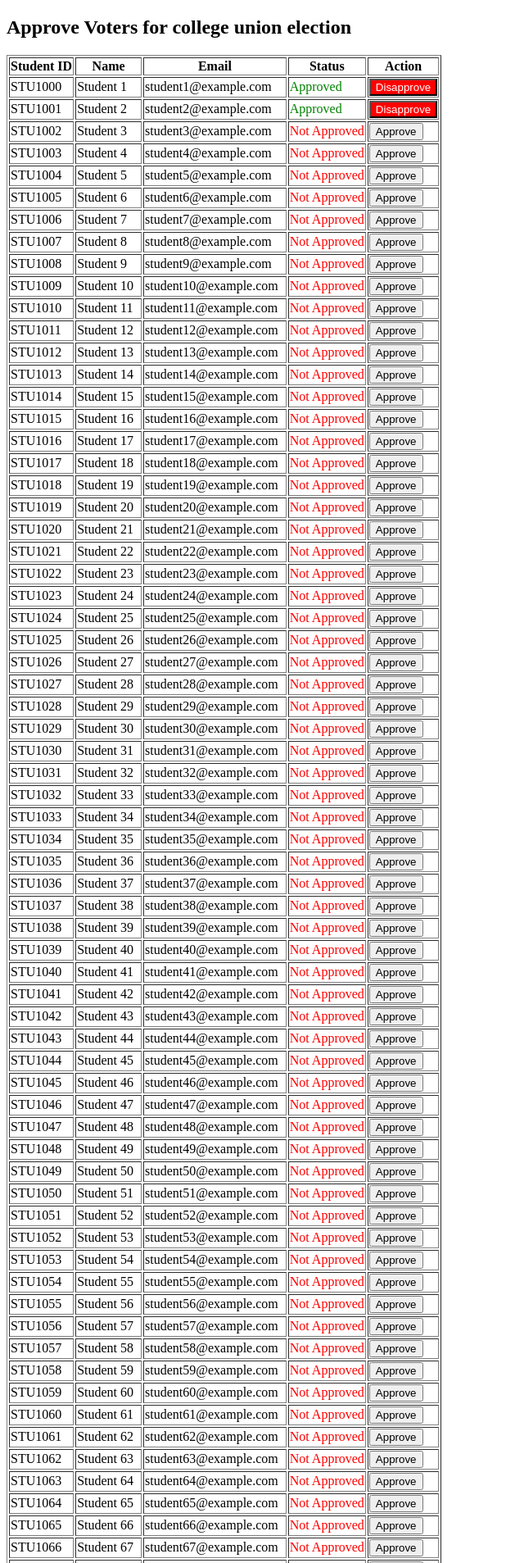
After one commit to muhdzaheermv/votesphere-e-voting, a Django app: page /campaigns/1/voters/approve/ in a window 1280 px wide. The commit adds this page. Shown: the top 1907 px of the page at 82% size, without its empty margins (0-640 px from the left). Run offline with Django 5.2, Linux system fonts and the light colour scheme; data comes from the database, SQL or seed files in the repository; both versions use the stored data as it was after the commit.

Commit message:
voter approve

```diff
--- a/vote/models.py
+++ b/vote/models.py
@@ -43,8 +43,8 @@ class Candidate(models.Model):
         return self.name
 
 class Voter(models.Model):
-    campaign = models.ForeignKey('ElectionCampaign', on_delete=models.CASCADE)  # ✅ Add this line
-    student_id = models.CharField(max_length=20, unique=True)
+    campaign = models.ForeignKey(ElectionCampaign, on_delete=models.CASCADE)
+    student_id = models.CharField(max_length=50, unique=True)
     name = models.CharField(max_length=255)
     date_of_birth = models.DateField()
     email = models.EmailField(unique=True)
@@ -52,10 +52,12 @@ class Voter(models.Model):
     course_name = models.CharField(max_length=255)
     department = models.CharField(max_length=255)
     year_of_study = models.IntegerField()
-    semester = models.IntegerField()
+    semester = models.CharField(max_length=20)
+    is_approved = models.BooleanField(default=False)  # ✅ Approval status
 
     def __str__(self):
         return f"{self.name} ({self.student_id})"
+
 
 class Vote(models.Model):
     voter = models.ForeignKey("Voter", on_delete=models.CASCADE)
--- /dev/null
+++ b/vote/templates/approve_voters.html
@@ -0,0 +1,56 @@
+<!DOCTYPE html>
+<html lang="en">
+<head>
+    <meta charset="UTF-8">
+    <title>Approve Voters</title>
+</head>
+<body>
+    <h2>Approve Voters for {{ campaign.name }}</h2>
+
+    {% for message in messages %}
+        <p style="color: green;">{{ message }}</p>
+    {% endfor %}
+
+    <table border="1">
+        <tr>
+            <th>Student ID</th>
+            <th>Name</th>
+            <th>Email</th>
+            <th>Status</th>
+            <th>Action</th>
+        </tr>
+        {% for voter in voters %}
+            <tr>
+                <td>{{ voter.student_id }}</td>
+                <td>{{ voter.name }}</td>
+                <td>{{ voter.email }}</td>
+                <td>
+                    {% if voter.is_approved %}
+                        <span style="color: green;">Approved</span>
+                    {% else %}
+                        <span style="color: red;">Not Approved</span>
+                    {% endif %}
+                </td>
+                <td>
+                    {% if not voter.is_approved %}
+                        <a href="{% url 'approve_voter' voter.id %}" onclick="return confirm('Approve this voter?');">
+                            <button>Approve</button>
+                        </a>
+                    {% else %}
+                        <a href="{% url 'disapprove_voter' voter.id %}" onclick="return confirm('Disapprove this voter?');">
+                            <button style="background-color: red; color: white;">Disapprove</button>
+                        </a>
+                    {% endif %}
+                </td>
+            </tr>
+        {% empty %}
+            <tr>
+                <td colspan="5">No voters available.</td>
+            </tr>
+        {% endfor %}
+    </table>
+
+    <br>
+
+</body>
+</html>
--- a/vote/templates/campaign_list.html
+++ b/vote/templates/campaign_list.html
@@ -42,6 +42,10 @@
                 <button>View Voters List</button>
             </a>
 
+            <a href="{% url 'approve_voters' campaign.id %}">
+                <button style="background-color: blue; color: white;">Approve Voters</button>
+            </a>
+
         </li>
     {% endfor %}
 </ul>
--- a/vote/urls.py
+++ b/vote/urls.py
@@ -40,6 +40,10 @@ urlpatterns = [
     path("voter/<int:voter_id>/vote/", views.vote_page, name="vote_page"),
     path("elections/<int:election_id>/vote/submit/", views.submit_vote, name="submit_vote"),
 
+    path('campaigns/<int:campaign_id>/voters/approve/', views.approve_voters, name='approve_voters'),
+    path('voter/<int:voter_id>/approve/', views.approve_voter, name='approve_voter'),
+    path('voter/<int:voter_id>/disapprove/', views.disapprove_voter, name='disapprove_voter'),
+
 
 
 
--- a/vote/views.py
+++ b/vote/views.py
@@ -7,6 +7,7 @@ from .models import ElectionManager,ElectionCampaign,Election,Candidate,Voter,Vo
 from django.contrib import messages
 from django.core.files.storage import FileSystemStorage
 from django.core.exceptions import ValidationError
+from django.urls import reverse
 from django.core.files.storage import default_storage
 
 def index(request):
@@ -300,11 +301,24 @@ def delete_all_voters(request, campaign_id):
 
 def voter_login(request):
     if request.method == "POST":
-        student_id = request.POST["student_id"]
-        voter = get_object_or_404(Voter, student_id=student_id)
+        student_id = request.POST.get("student_id")
 
-        request.session["voter_id"] = voter.id  # ✅ Save voter ID in session
-        return redirect("voter_dashboard", voter_id=voter.id)
+        try:
+            voter = Voter.objects.get(student_id=student_id)
+
+            if not voter.is_approved:  # ✅ Check if voter is approved
+                messages.error(request, "Your account is not approved yet. Please contact the election manager.")
+                return redirect("voter_login")  # 🔄 Redirect back to login page with error
+
+            # ✅ If approved, store voter ID in session
+            request.session["voter_id"] = voter.id
+
+            # ✅ Redirect to voter dashboard with voter ID
+            return redirect(reverse("voter_dashboard", args=[voter.id]))
+
+        except Voter.DoesNotExist:
+            messages.error(request, "Invalid Student ID. Please try again.")
+            return redirect("voter_login")
 
     return render(request, "voter_login.html")
 
@@ -337,3 +351,22 @@ def submit_vote(request, election_id):
         return redirect("vote_page", voter_id=voter.id)
 
     return redirect("vote_page", voter_id=request.session.get("voter_id"))
+
+def approve_voters(request, campaign_id):
+    campaign = get_object_or_404(ElectionCampaign, id=campaign_id)
+    voters = Voter.objects.filter(campaign=campaign)  # Get voters of the campaign
+    return render(request, "approve_voters.html", {"campaign": campaign, "voters": voters})
+
+def approve_voter(request, voter_id):
+    voter = get_object_or_404(Voter, id=voter_id)
+    voter.is_approved = True
+    voter.save()
+    messages.success(request, f"Voter {voter.name} has been approved!")
+    return redirect("approve_voters", campaign_id=voter.campaign.id)
+
+def disapprove_voter(request, voter_id):
+    voter = get_object_or_404(Voter, id=voter_id)
+    voter.is_approved = False
+    voter.save()
+    messages.success(request, f"Voter {voter.name} has been disapproved.")
+    return redirect("approve_voters", campaign_id=voter.campaign.id)
```
Also changed, not shown: vote/templates/voter_login.html (+8 -0 lines), db.sqlite3, vote/migrations/0004_voter_is_approved_alter_voter_semester_and_more.py (added).
